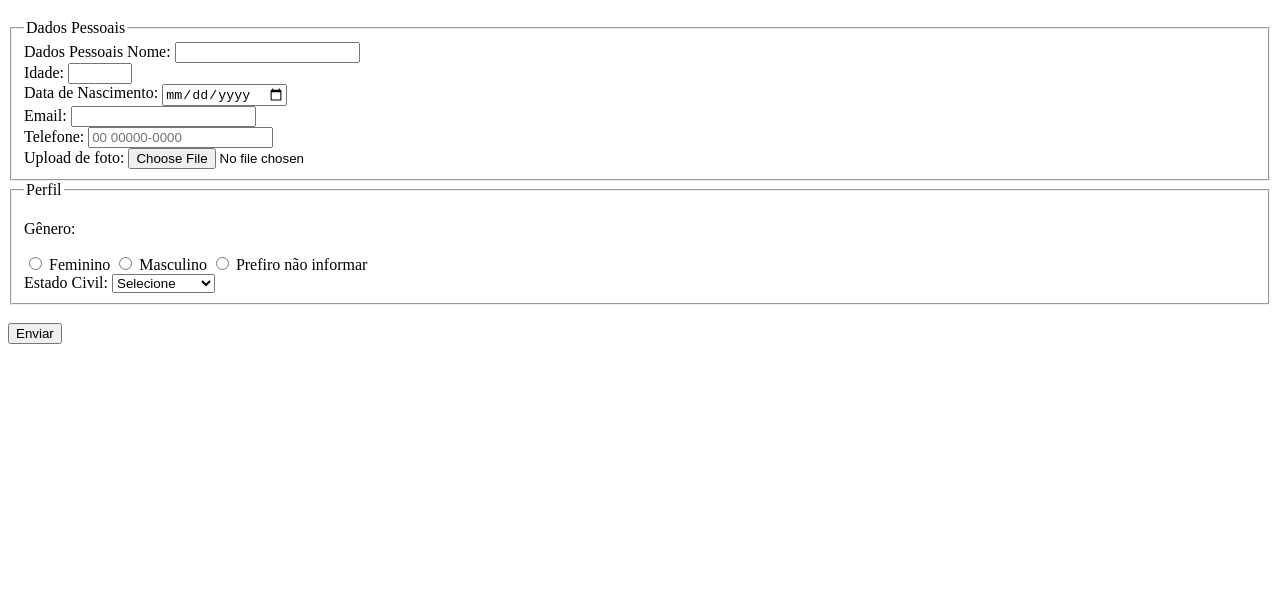
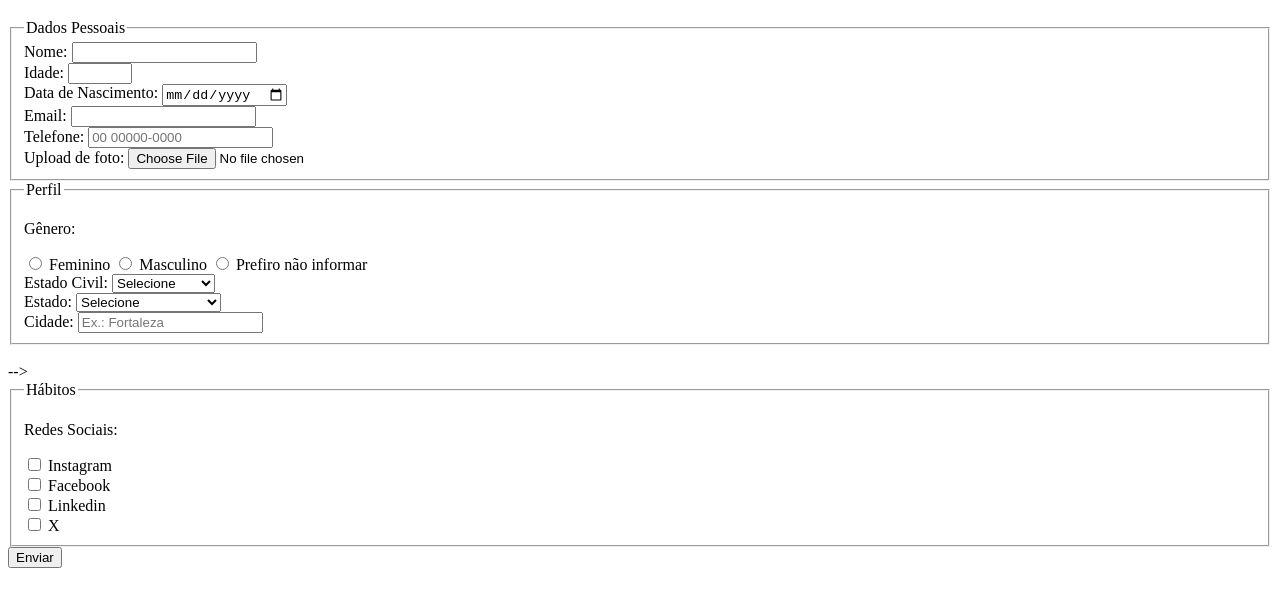
Before and after one commit to RobsonFerrazMineiro/formul-rio-de-pesquisa, a plain HTML site: page index.html in a window 1280 px wide. Shown: the part 61-668 px from the top of the page. Drawn offline with Linux system fonts and the light colour scheme.

Commit message:
adds social media options

```diff
--- a/index.html
+++ b/index.html
@@ -12,7 +12,6 @@
     <section>
       <form action="" method="get">
         <fieldset>
-          Dados Pessoais
           <legend>Dados Pessoais</legend>
           <label for="userName">Nome:</label>
           <input type="text" id="userName" name="userName" required />
@@ -53,28 +52,28 @@
           <p>Gênero:</p>
           <input
             type="radio"
-            id="culturalGender"
+            id="culturalGenderFemale"
             name="culturalGender"
             value="Feminino"
             required
           />
-          <label for="culturalGender">Feminino</label>
+          <label for="culturalGenderFemale">Feminino</label>
           <input
             type="radio"
-            id="culturalGender"
+            id="culturalGenderMale"
             name="culturalGender"
             value="Masculino"
             required
           />
-          <label for="culturalGender">Masculino</label>
+          <label for="culturalGenderMale">Masculino</label>
           <input
             type="radio"
-            id="culturalGender"
+            id="culturalGenderNotInformed"
             name="culturalGender"
             value="notInformed"
             required
           />
-          <label for="culturalGender">Prefiro não informar</label>
+          <label for="culturalGenderNotInformed">Prefiro não informar</label>
           <br />
           <label for="maritalStatus">Estado Civil:</label>
           <select name="maritalStatus" id="maritalStatus">
@@ -85,8 +84,83 @@
             <option value="divorciado">Divorciado(a)</option>
             <option value="viuvo">Viúvo(a)</option>
           </select>
+          <br />
+          <label for="userState">Estado:</label>
+          <select name="userState" id="userState" required>
+            <option value="notInformed">Selecione</option>
+            <option value="acre">Acre</option>
+            <option value="alagoas">Alagoas</option>
+            <option value="amapa">Amapá</option>
+            <option value="amazonas">Amazonas</option>
+            <option value="bahia">Bahia</option>
+            <option value="ceara">Ceará</option>
+            <option value="distritoFederal">Distrito Federal</option>
+            <option value="espiritoSanto">Espirito Santo</option>
+            <option value="goias">Goiás</option>
+            <option value="maranhao">Maranhão</option>
+            <option value="matoGrossoDoSul">Mato Grosso do Sul</option>
+            <option value="matoGrosso">Mato Grosso</option>
+            <option value="minasGerais">Minas Gerais</option>
+            <option value="para">Pará</option>
+            <option value="paraiba">Paraíba</option>
+            <option value="parana">Paraná</option>
+            <option value="pernambuco">Pernambuco</option>
+            <option value="piaui">Piauí</option>
+            <option value="rioDeJaneiro">Rio de Janeiro</option>
+            <option value="rioGrandeDoNorte">Rio Grande do Norte</option>
+            <option value="rioGrandeDoSul">Rio Grande do Sul</option>
+            <option value="rondonia">Rondônia</option>
+            <option value="roraima">Roraima</option>
+            <option value="santaCatarina">Santa Catarina</option>
+            <option value="saoPaulo">São Paulo</option>
+            <option value="sergipe">Sergipe</option>
+            <option value="tocantins">Tocantins</option>
+          </select>
+          <br />
+          <label for="userCity">Cidade:</label>
+          <input
+            type="text"
+            id="userCity"
+            name="userCity"
+            autocomplete="address-level2"
+            placeholder="Ex.: Fortaleza"
+            required
+          />
         </fieldset>
         <br />
+        -->
+
+        <fieldset>
+          <legend>Hábitos</legend>
+          <p>Redes Sociais:</p>
+
+          <input
+            type="checkbox"
+            id="socialInstagram"
+            name="social"
+            value="instagram"
+          />
+          <label for="socialInstagram">Instagram</label>
+          <br />
+          <input
+            type="checkbox"
+            id="socialFacebook"
+            name="social"
+            value="facebook"
+          />
+          <label for="socialFacebook">Facebook</label>
+          <br />
+          <input
+            type="checkbox"
+            id="socialLinkedin"
+            name="social"
+            value="linkedin"
+          />
+          <label for="socialLinkedin">Linkedin</label>
+          <br />
+          <input type="checkbox" id="socialX" name="social" value="x" />
+          <label for="socialX">X</label>
+        </fieldset>
         <button type="submit">Enviar</button>
       </form>
     </section>
```
